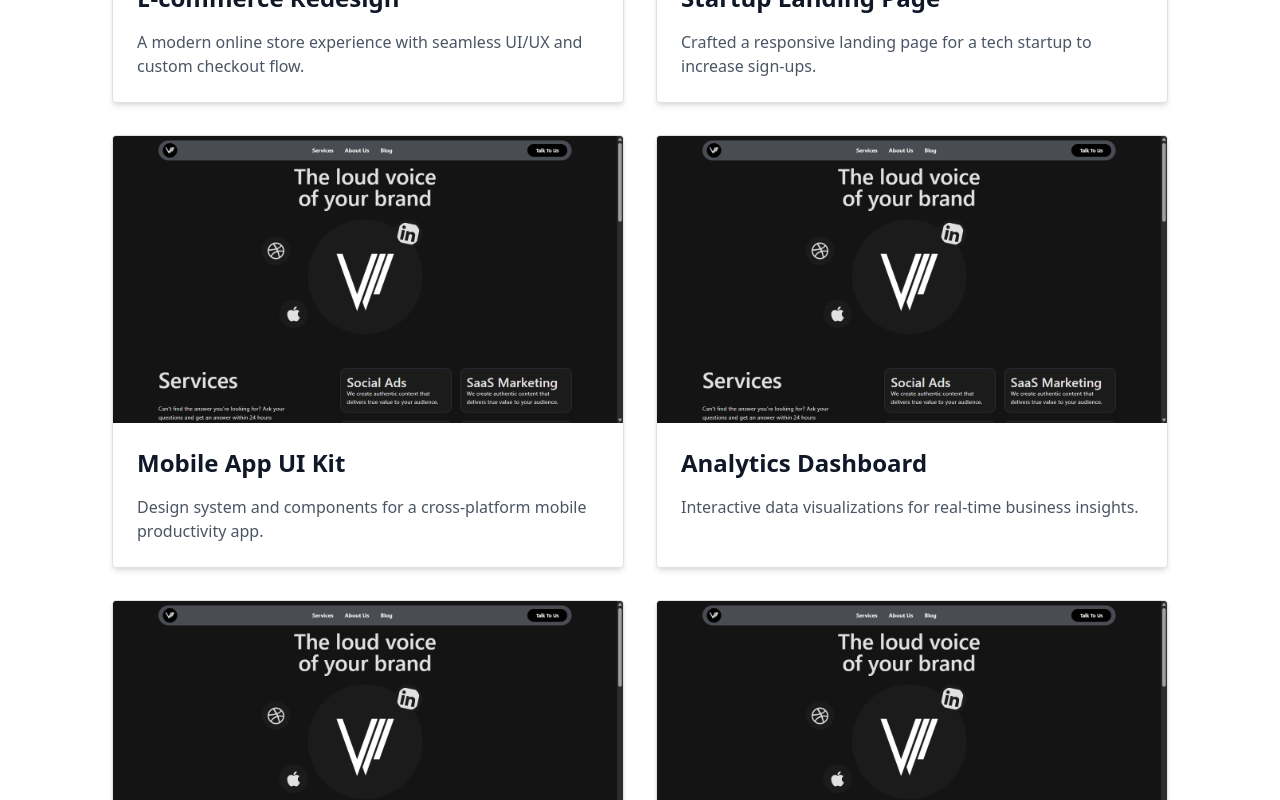
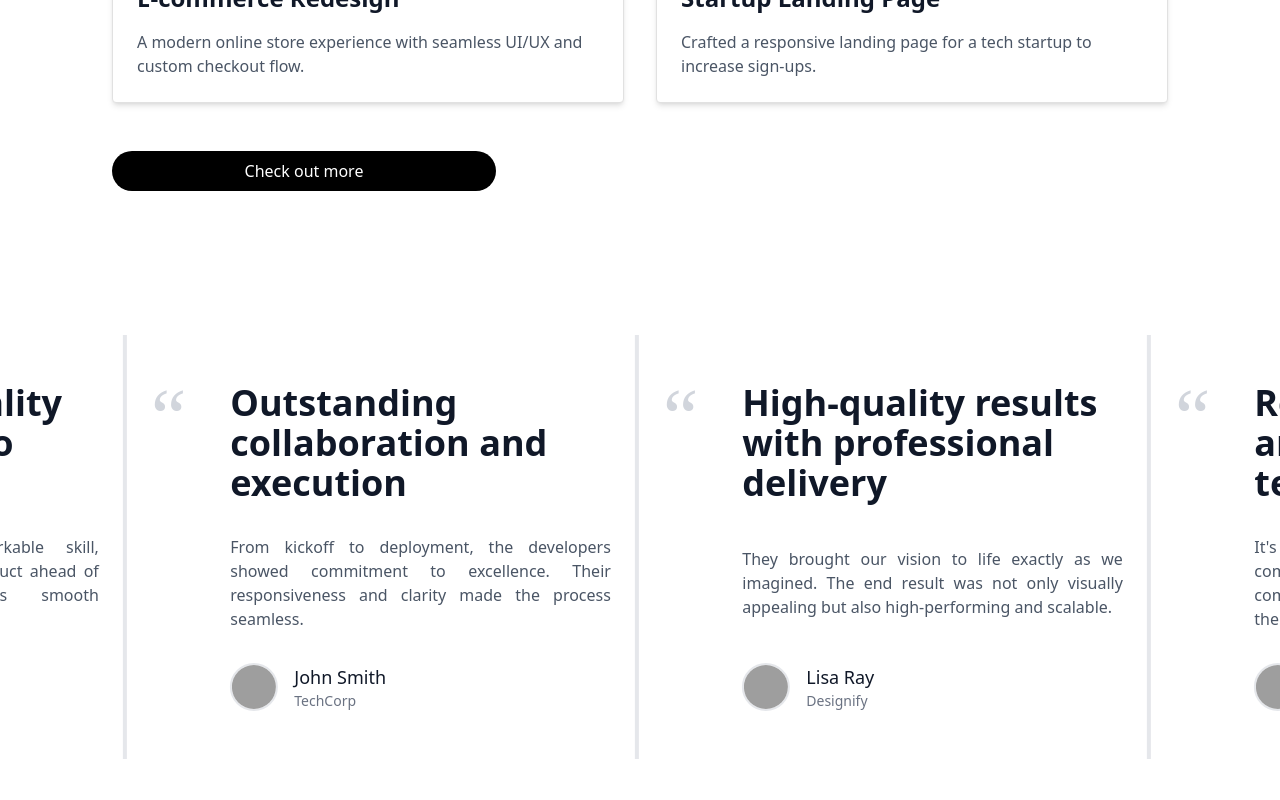
Before and after one commit to Hamid6426/visual-vibe-agency, a React (Vite) app: page / in a window 1280 px wide. Shown: the part 1800-2600 px from the top of the page. Built offline with nearby package versions, Linux system fonts and the light colour scheme; grey boxes are pictures that could not be loaded.

Commit message:
just 2 projects on homepage

```diff
--- a/src/components/Projects.jsx
+++ b/src/components/Projects.jsx
@@ -7,6 +7,15 @@ export default function Projects() {
     hidden: { opacity: 0, y: 50 },
     visible: { opacity: 1, y: 0 },
   };
+
+  // Destructure first two projects
+  const [firstProject, secondProject] = projects;
+
+  // Refs and inView checks for animations
+  const ref1 = useRef(null);
+  const ref2 = useRef(null);
+  const isInView1 = useInView(ref1, { once: true, margin: "-100px" });
+  const isInView2 = useInView(ref2, { once: true, margin: "-100px" });
 
   return (
     <main className="mx-auto w-full max-w-6xl px-3 sm:px-12 py-8 lg:pb-24 transition-colors duration-300">
@@ -23,39 +32,59 @@ export default function Projects() {
       {/* Project Cards */}
       <section>
         <div className="grid grid-cols-1 md:grid-cols-2 gap-8">
-          {projects.map((project, index) => {
-            const ref = useRef(null);
-            const isInView = useInView(ref, { once: true, margin: "-100px" });
-
-            return (
+          {/* First Project */}
           <motion.div
-                key={project.id}
-                ref={ref}
+            ref={ref1}
             className="rounded overflow-hidden flex flex-col bg-white dark:bg-[#1B1B1B] border border-[#E1E1E1] dark:border-gray-700 shadow-md dark:shadow-lg transition-colors duration-300"
             variants={fadeUp}
             initial="hidden"
-                animate={isInView ? "visible" : "hidden"}
-                transition={{ duration: 0.6, delay: index * 0.15, ease: "easeOut" }}
+            animate={isInView1 ? "visible" : "hidden"}
+            transition={{ duration: 0.6, delay: 0.15, ease: "easeOut" }}
           >
             <img
-                  src={project.image}
-                  alt={project.title}
+              src={firstProject.image}
+              alt={firstProject.title}
               className="w-full aspect-video object-cover"
             />
             <div className="p-6 flex flex-col gap-4">
               <h3 className="text-2xl font-semibold text-gray-900 dark:text-white">
-                    {project.title}
+                {firstProject.title}
               </h3>
               <p className="text-gray-600 dark:text-gray-400">
-                    {project.description}
+                {firstProject.description}
               </p>
             </div>
           </motion.div>
-            );
-          })}
+
+          {/* Second Project */}
+          <motion.div
+            ref={ref2}
+            className="rounded overflow-hidden flex flex-col bg-white dark:bg-[#1B1B1B] border border-[#E1E1E1] dark:border-gray-700 shadow-md dark:shadow-lg transition-colors duration-300"
+            variants={fadeUp}
+            initial="hidden"
+            animate={isInView2 ? "visible" : "hidden"}
+            transition={{ duration: 0.6, delay: 0.3, ease: "easeOut" }}
+          >
+            <img
+              src={secondProject.image}
+              alt={secondProject.title}
+              className="w-full aspect-video object-cover"
+            />
+            <div className="p-6 flex flex-col gap-4">
+              <h3 className="text-2xl font-semibold text-gray-900 dark:text-white">
+                {secondProject.title}
+              </h3>
+              <p className="text-gray-600 dark:text-gray-400">
+                {secondProject.description}
+              </p>
+            </div>
+          </motion.div>
 
           {/* Button */}
-          <a href="/projects" className="text-center mt-4 px-4 py-2 inline-block max-w-sm rounded-full bg-black text-white dark:bg-[#E1E1E1] dark:text-[#1B1B1B] hover:opacity-90 transition-all duration-200">
+          <a
+            href="/projects"
+            className="text-center mt-4 px-4 py-2 inline-block max-w-sm rounded-full bg-black text-white dark:bg-[#E1E1E1] dark:text-[#1B1B1B] hover:opacity-90 transition-all duration-200"
+          >
             Check out more
           </a>
         </div>
```
Also changed, not shown: 1 other file (tests, documents, lock files or other folders). Lines whose indentation alone changed are shown as unchanged.
